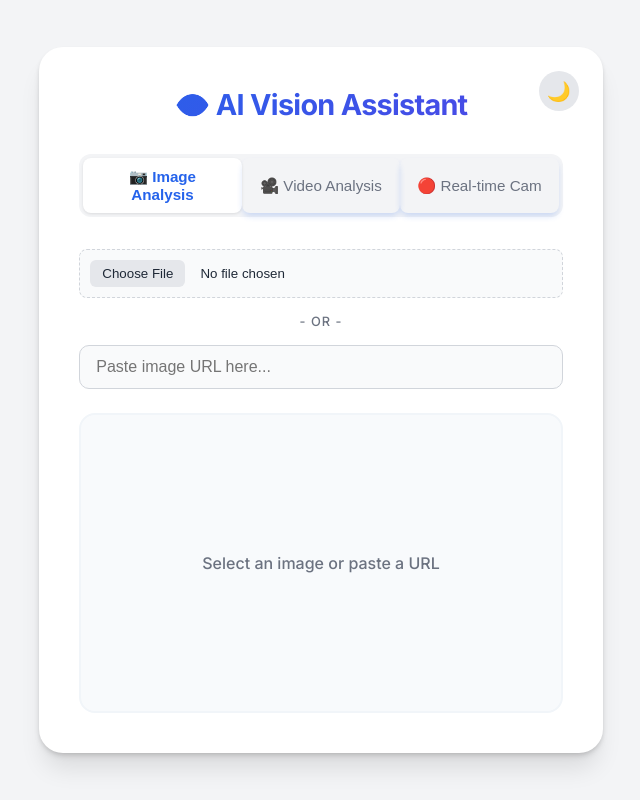
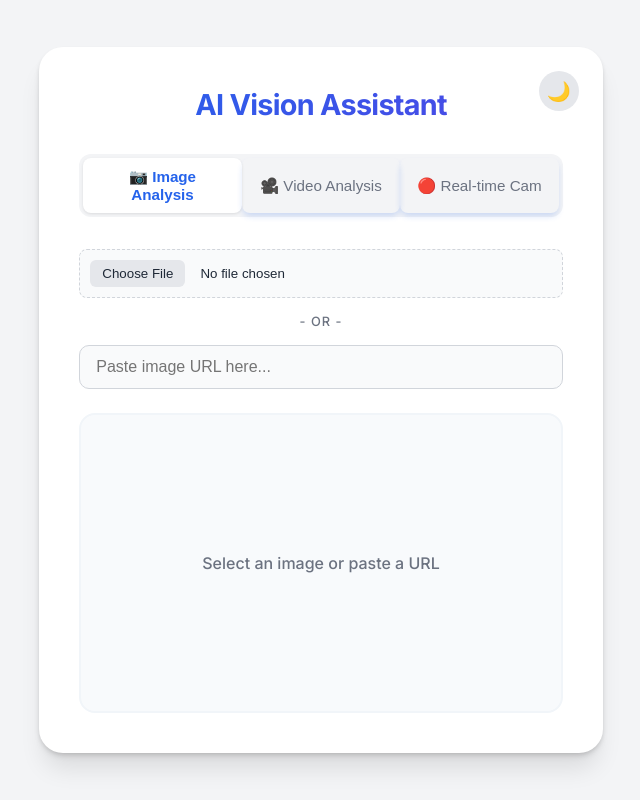
Before and after one commit to brijeshkumar-chavda/ComputerVisionWorkshop, a React (Vite) app in the folder client/: page / in a window 1280 px wide. Shown: the whole page, without its empty margins (319-959 px from the left). Built offline with nearby package versions, Linux system fonts and the light colour scheme.

Commit message:
style: remove eye emoji from the main title and add a new eye icon asset.

```diff
--- a/client/src/App.jsx
+++ b/client/src/App.jsx
@@ -148,7 +148,7 @@ function App() {
         {darkMode ? "☀️" : "🌙"}
       </button>
 
-      <h1>👁️ AI Vision Assistant</h1>
+      <h1>AI Vision Assistant</h1>
 
       <div className="tabs">
         <button
--- a/client/src/index.css
+++ b/client/src/index.css
@@ -55,6 +55,7 @@ body {
   transition: background-color 0.3s, color 0.3s;
 }
 
+/* Main Card */
 /* Main Card */
 .app-container {
   width: 100%;
```
Also changed, not shown: client/src/assets/eye-icon.png (added).
